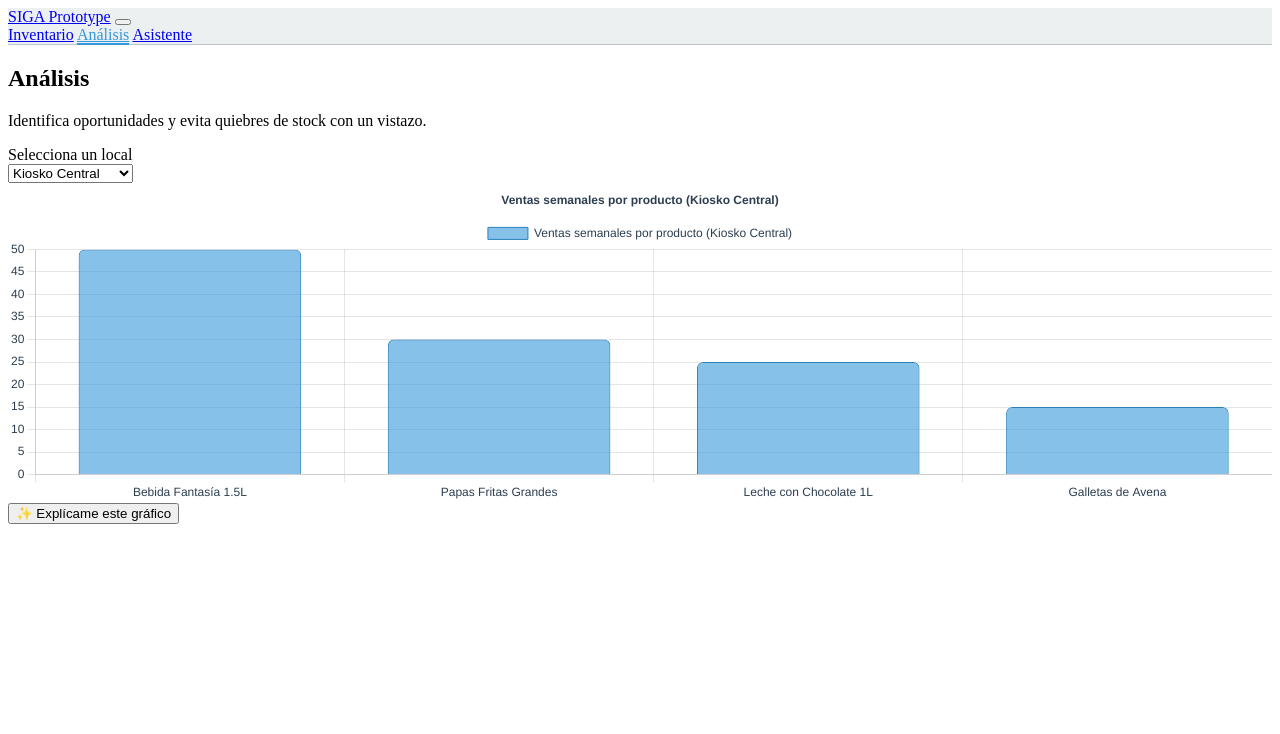
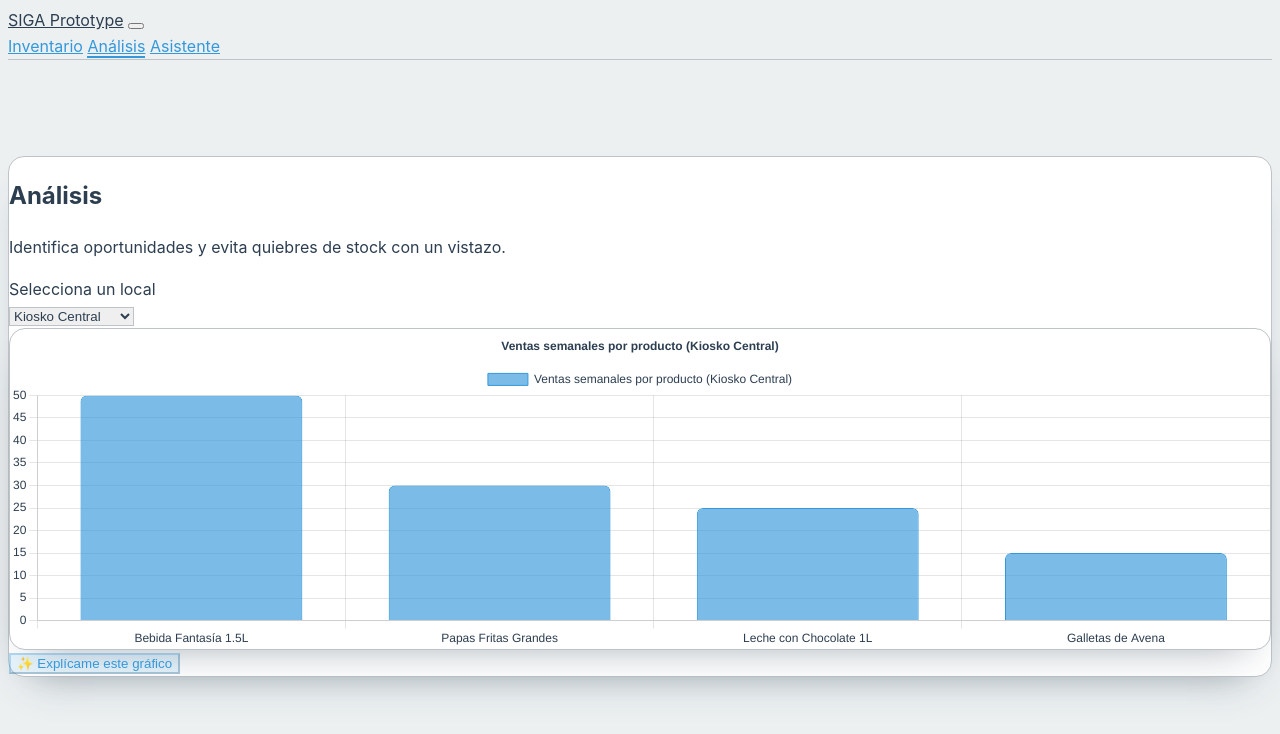
Before and after one commit to HecAguilaV/SIGA, a SvelteKit app: page /analisis in a window 1280 px wide. Shown: the top 734 px of the page. Built offline with nearby package versions, Linux system fonts and the light colour scheme.

Commit message:
style: aplicar paleta corporativa

```diff
--- a/src/app.css
+++ b/src/app.css
@@ -11,4 +11,109 @@
 /* Importar Bulma CSS */
 @import 'bulma/css/bulma.min.css';
 
-/* Estilos globales adicionales si es necesario */
+/* Estilos globales adicionales */
+html,
+body {
+  background-color: var(--color-fondo);
+  color: var(--color-texto);
+  min-height: 100%;
+}
+
+body {
+  font-family: 'Inter', 'Segoe UI', Roboto, sans-serif;
+  line-height: 1.6;
+}
+
+a {
+  color: var(--color-secundario);
+}
+
+a:hover {
+  color: var(--color-primario);
+}
+
+.section {
+  padding-top: 3rem;
+  padding-bottom: 3rem;
+}
+
+.box {
+  background-color: #ffffff;
+  border: 1px solid var(--color-borde);
+  border-radius: 16px;
+  box-shadow: 0 20px 40px -24px rgba(44, 62, 80, 0.45);
+}
+
+.title,
+.subtitle {
+  color: var(--color-primario);
+}
+
+.button.is-link {
+  background-color: var(--color-secundario);
+  border-color: var(--color-secundario);
+  color: #ffffff;
+}
+
+.button.is-link:hover {
+  background-color: #2587c7;
+  border-color: #2587c7;
+}
+
+.button.is-link.is-light {
+  background-color: rgba(52, 152, 219, 0.12);
+  border-color: rgba(52, 152, 219, 0.3);
+  color: var(--color-secundario);
+}
+
+.button.is-link.is-light:hover {
+  background-color: rgba(52, 152, 219, 0.2);
+}
+
+.table thead {
+  background-color: var(--color-primario);
+}
+
+.table thead th {
+  color: #ffffff;
+  border: none;
+}
+
+.table tbody tr:hover {
+  background-color: rgba(52, 152, 219, 0.08);
+}
+
+.message.is-info .message-header {
+  background-color: var(--color-primario);
+  color: #ffffff;
+}
+
+.message.is-info .message-body {
+  border-color: rgba(44, 62, 80, 0.2);
+  color: var(--color-primario);
+}
+
+.select select,
+.input {
+  border-color: var(--color-borde);
+  color: var(--color-texto);
+}
+
+.select select:focus,
+.input:focus {
+  border-color: var(--color-secundario);
+  box-shadow: 0 0 0 0.125em rgba(52, 152, 219, 0.25);
+}
+
+.navbar {
+  background-color: #ffffff;
+  border-bottom: 1px solid var(--color-borde);
+}
+
+.navbar-item.has-text-weight-semibold {
+  color: var(--color-primario);
+}
+
+.navbar-item.has-text-weight-semibold:hover {
+  color: var(--color-secundario);
+}
--- a/src/lib/components/GraficoBarras.svelte
+++ b/src/lib/components/GraficoBarras.svelte
@@ -7,13 +7,57 @@
   export let etiquetas = [];
   /** @type {number[]} */
   export let valores = [];
-  export let colorFondo = 'rgba(52, 152, 219, 0.6)';
-  export let colorBorde = 'rgba(41, 128, 185, 1)';
+  /** @type {string | null} */
+  export let colorFondo = null;
+  /** @type {string | null} */
+  export let colorBorde = null;
 
   /** @type {HTMLCanvasElement | null} */
   let lienzo;
   /** @type {import('chart.js').Chart | null} */
   let instanciaGrafico;
+
+  /**
+   * Convierte un color hexadecimal a formato rgba.
+   * Propósito: reutilizar los colores de la paleta corporativa con diferentes opacidades.
+   * @param {string} hex
+   * @param {number} alpha
+   */
+  const hexToRgba = (hex, alpha = 1) => {
+    const limpio = hex.replace('#', '').trim();
+    const esCorto = limpio.length === 3;
+    const expandido = esCorto ? limpio.split('').map((c) => `${c}${c}`).join('') : limpio;
+    const valor = expandido.padEnd(6, '0');
+    const r = parseInt(valor.slice(0, 2), 16);
+    const g = parseInt(valor.slice(2, 4), 16);
+    const b = parseInt(valor.slice(4, 6), 16);
+    return `rgba(${r}, ${g}, ${b}, ${alpha})`;
+  };
+
+  /**
+   * Obtiene el valor de una variable CSS o regresa un respaldo.
+   * Propósito: respetar la paleta corporativa aún cuando no exista el documento.
+   * @param {string} nombre
+   * @param {string} respaldo
+   */
+  const obtenerVariable = (nombre, respaldo) => {
+    if (typeof document === 'undefined') {
+      return respaldo;
+    }
+    const valor = getComputedStyle(document.documentElement).getPropertyValue(nombre).trim();
+    return valor || respaldo;
+  };
+
+  /** @returns {{ relleno: string; borde: string }} */
+  const calcularColores = () => {
+    const secundario = obtenerVariable('--color-secundario', '#3498db');
+    return {
+      relleno: colorFondo ?? hexToRgba(secundario, 0.65),
+      borde: colorBorde ?? hexToRgba(secundario, 1)
+    };
+  };
+
+  let coloresDataset = calcularColores();
 
   // onMount crea la instancia del gráfico una vez que el componente está en el DOM
   // Propósito: inicializar Chart.js únicamente en el cliente y garantizar que el gráfico se dibuje correctamente
@@ -22,13 +66,14 @@
       return;
     }
 
+    coloresDataset = calcularColores();
     const colorTexto = typeof document !== 'undefined'
       ? getComputedStyle(document.documentElement).getPropertyValue('--color-texto') || '#2c3e50'
       : '#2c3e50';
 
-  const canvas = /** @type {HTMLCanvasElement} */ (lienzo);
+    const canvas = /** @type {HTMLCanvasElement} */ (lienzo);
 
-  instanciaGrafico = new Chart(canvas, {
+    instanciaGrafico = new Chart(canvas, {
       type: 'bar',
       data: {
         labels: etiquetas,
@@ -36,8 +81,8 @@
           {
             label: titulo,
             data: valores,
-            backgroundColor: colorFondo,
-            borderColor: colorBorde,
+            backgroundColor: coloresDataset.relleno,
+            borderColor: coloresDataset.borde,
             borderWidth: 1,
             borderRadius: 6
           }
@@ -82,10 +127,14 @@
     instanciaGrafico?.destroy();
   });
 
+  $: coloresDataset = calcularColores();
+
   // Reaccionamos ante cambios en las props para mantener el gráfico sincronizado
   $: if (instanciaGrafico) {
     instanciaGrafico.data.labels = [...etiquetas];
     instanciaGrafico.data.datasets[0].data = [...valores];
+    instanciaGrafico.data.datasets[0].backgroundColor = coloresDataset.relleno;
+    instanciaGrafico.data.datasets[0].borderColor = coloresDataset.borde;
     instanciaGrafico.update();
   }
 </script>
```
Also changed, not shown: src/lib/components/GraficoTorta.svelte (+50 -3 lines).
